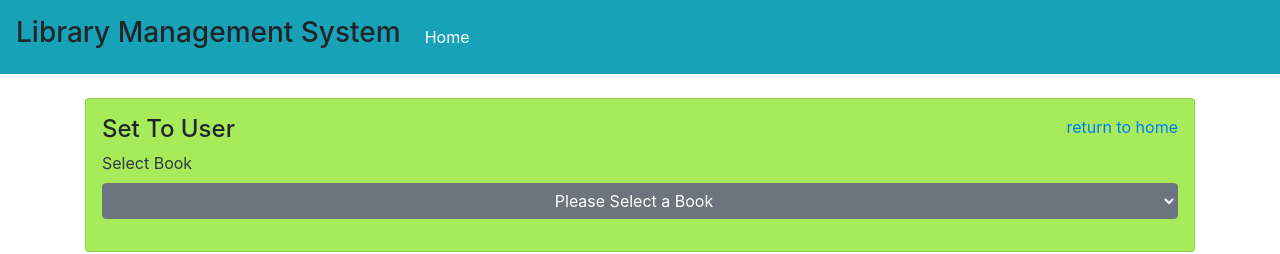
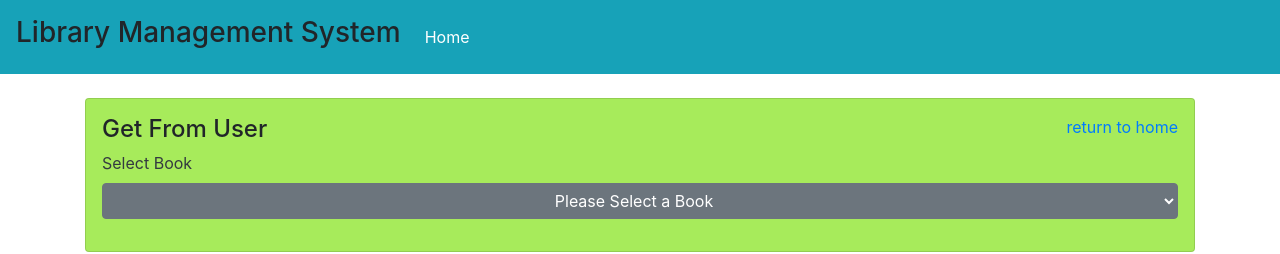
Before and after one commit to omertalhacim/library-management-project, a Vue app: page /getFromUser in a window 1280 px wide. Shown: the top 254 px of the page. Built offline with nearby package versions, Linux system fonts and the light colour scheme; what vue-toasted would draw is missing.

Commit message:
Header update

```diff
--- a/src/views/GetFromUserView.vue
+++ b/src/views/GetFromUserView.vue
@@ -2,7 +2,7 @@
   <div class="container">
     <div class="card p-3" style="background-color:#a7eb5b">
       <div class="d-flex justify-content-between">
-        <h4 class>Set To User</h4>
+        <h4 class>Get From User</h4>
         <router-link to="/" class>return to home</router-link>
       </div>
       <div class="form-group">
```
